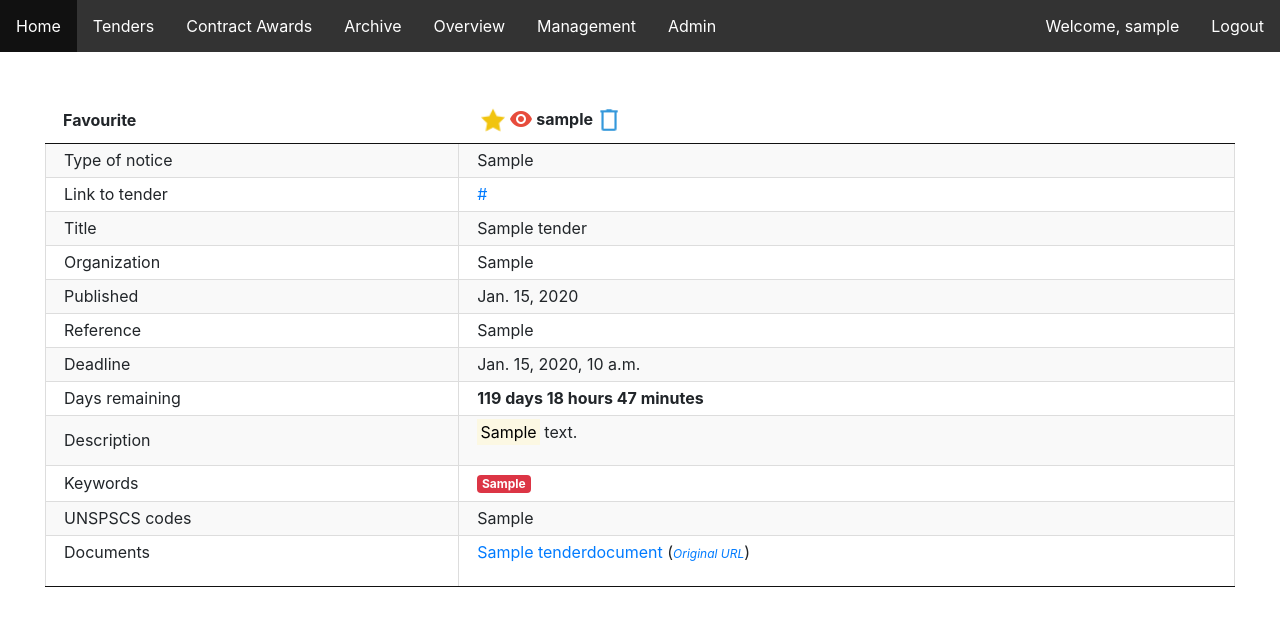
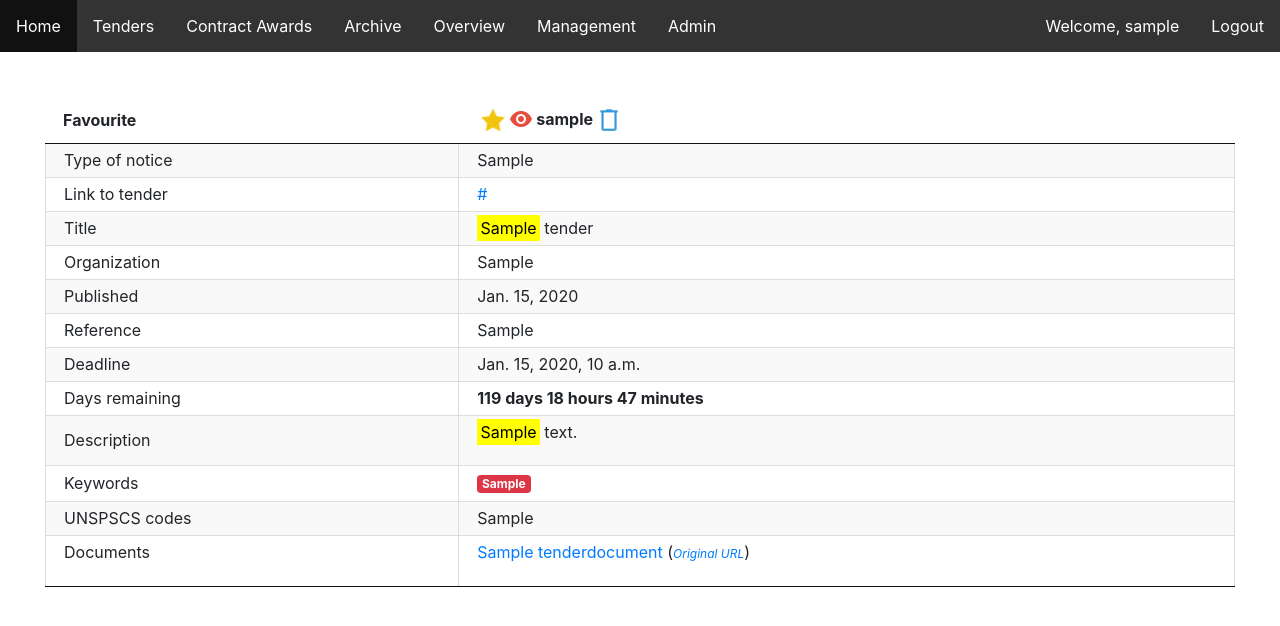
Before and after one commit to eaudeweb/scratch, a Django app: page /tenders/1/ in a window 1280 px wide. Shown: the top 626 px of the page. Run offline with Django 3.2, Linux system fonts and the light colour scheme; a user stored in the database is signed in; tables that the repository leaves empty hold one stand-in row (values such as "Sample post"); parts of the project's set-up code (start-up, migrations or seed data) failed here and were passed over; some libraries are stand-ins or nearby versions.

Commit message:
Add highlight in tenders detail page refs #203

```diff
--- a/app/templates/detail_tender.html
+++ b/app/templates/detail_tender.html
@@ -43,7 +43,7 @@
       </tr>
       <tr>
         <td>Title</td>
-        <td>{{ tender.title }}</td>
+        <td>{{ tender.marked_keyword_title|safe }}</td>
       </tr>
       <tr>
         <td>Organization</td>
@@ -78,7 +78,7 @@
       {% endif %}
       <tr>
         <td>Description</td>
-        <td>{{ tender.marked_keyword_description | safe | linebreaks }}</td>
+        <td>{{ tender.marked_keyword_description|safe|linebreaks }}</td>
       </tr>
       {% if tender.keywords.all.count > 0 %}
       <tr>
@@ -110,4 +110,11 @@
     </tbody>
   </table>
 </div>
+
+<style>
+  mark {
+      background: yellow;
+  }
+</style>
+
 {% endblock %}
```
